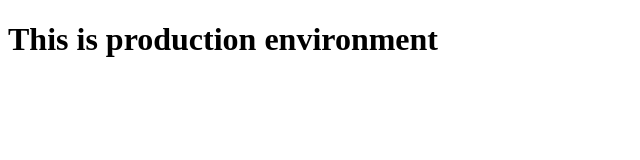
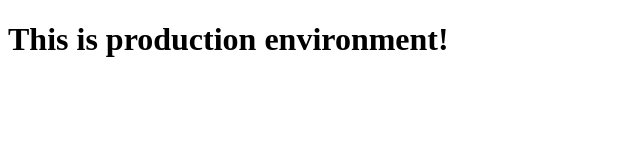
Before and after one commit to ChintanMakwana/test-github-actions, a plain HTML site: page index.html in a window 1280 px wide. Shown: the full height of the page, 0-640 px from the left. Drawn offline with Linux system fonts and the light colour scheme.

Commit message:
Changes in text

```diff
--- a/index.html
+++ b/index.html
@@ -7,6 +7,6 @@
     <title>Document</title>
 </head>
 <body>
-    <h1>This is production environment</h1>
+    <h1>This is production environment!</h1>
 </body>
 </html>
```
Also changed, not shown: 2 other files.
